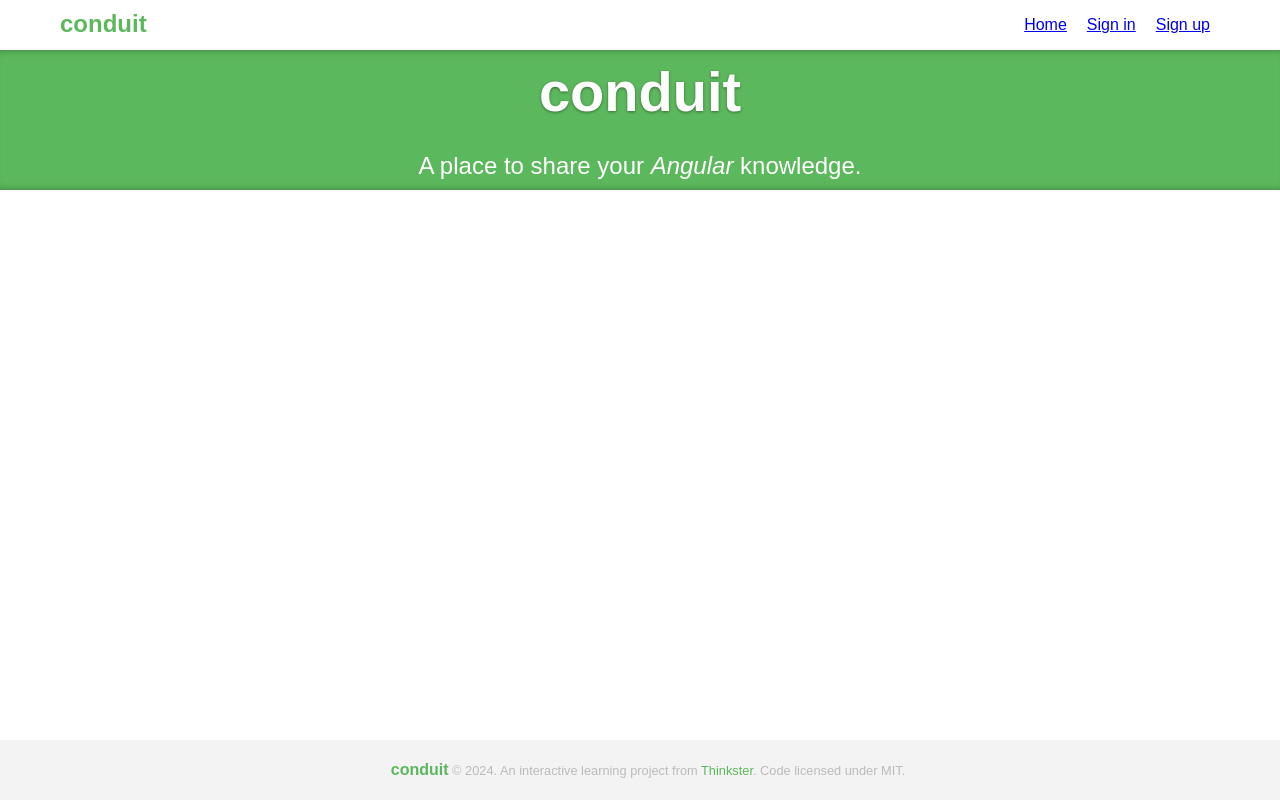
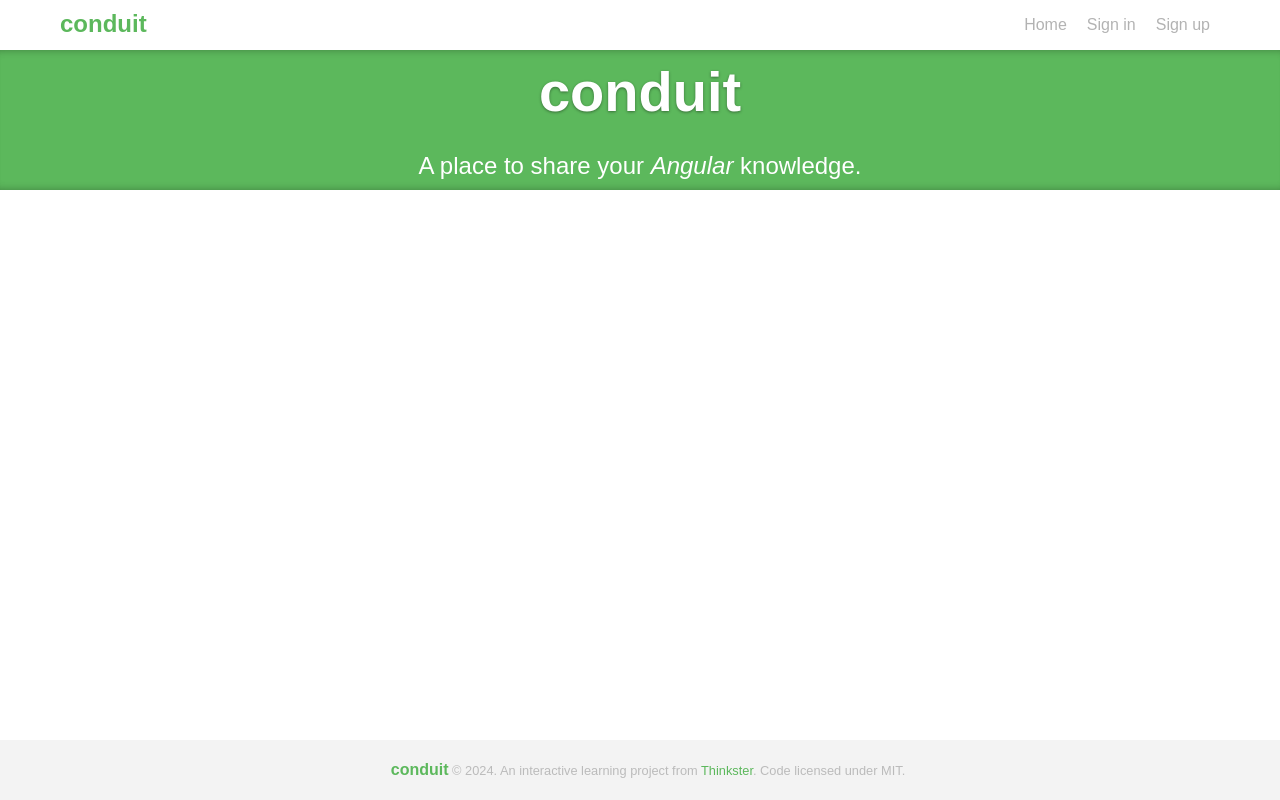
Before and after one commit to Error-4444/mcu-112-web-12131546-final, an Angular app: page /home in a window 1280 px wide. Built offline with nearby package versions, Linux system fonts and the light colour scheme.

Commit message:
修正導覽列元件格式(顏色與刪除底線)

```diff
--- a/src/app/nav-bar/nav-bar.component.css
+++ b/src/app/nav-bar/nav-bar.component.css
@@ -21,12 +21,13 @@ nav > ul {
   margin-right: 70px;
 }
 
-nav > ul li {
+nav > ul li a {
   margin-left: 20px;
   color: rgba(0, 0, 0, 0.3);
   cursor: pointer;
+  text-decoration: none;
 }
 
-nav > ul li:hover {
+nav > ul li a:hover {
   color: #000;
 }
```
